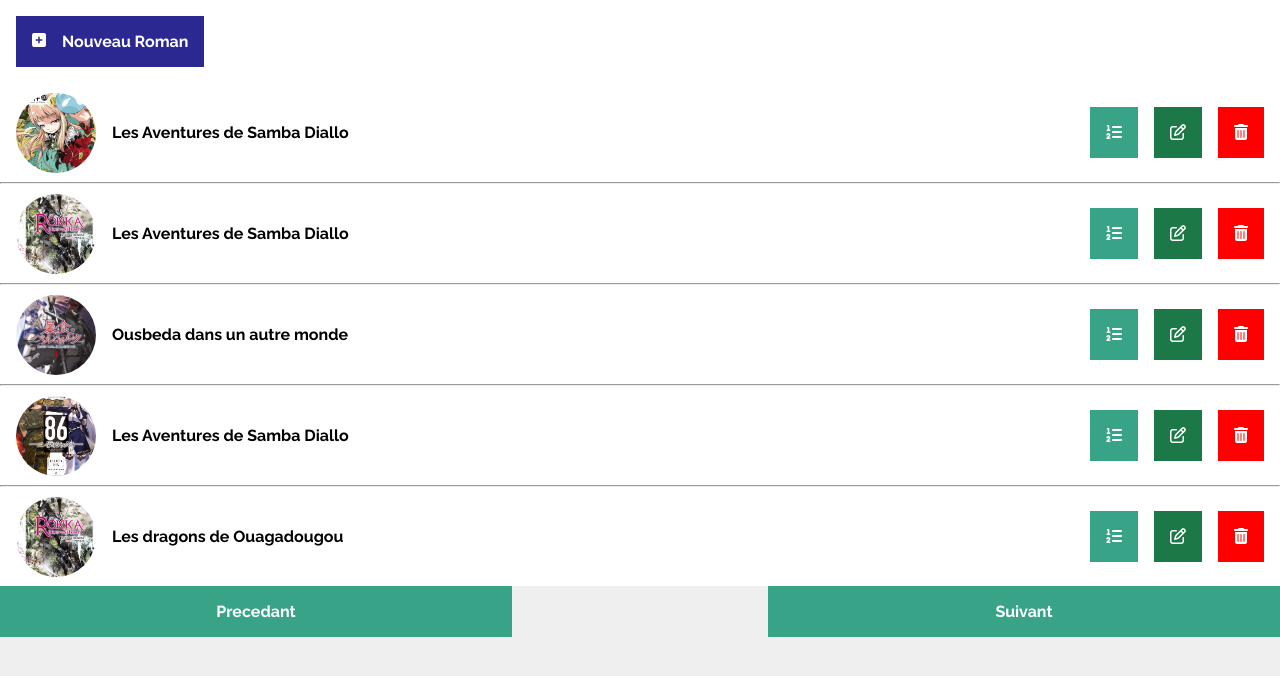
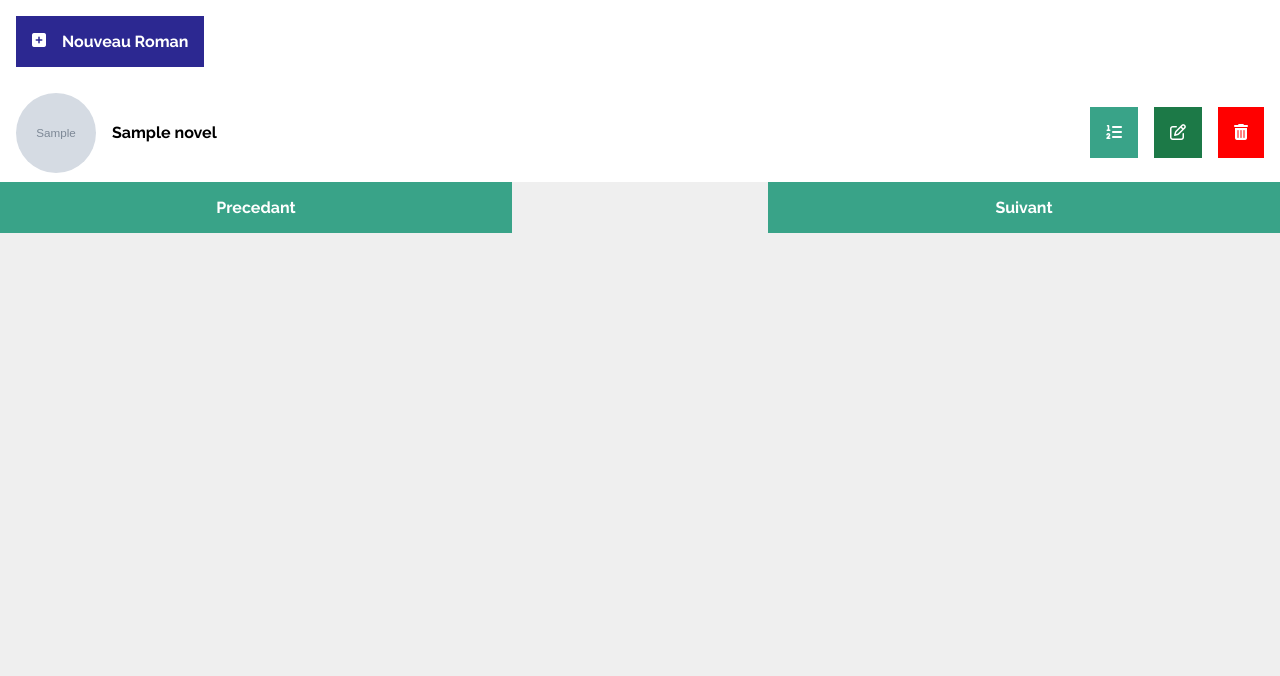
Before and after one commit to bsrodrigue/stalnov-legacy, a Django app: page /writer/my_creations in a window 1280 px wide. Shown: the part 123-799 px from the top of the page. Run offline with Django 3.2, Linux system fonts and the light colour scheme; a user stored in the database is signed in; tables that the repository leaves empty hold one stand-in row (values such as "Sample post"); grey boxes marked "Sample" are stand-in pictures; parts of the project's set-up code (start-up, migrations or seed data) failed here and were passed over; some libraries are stand-ins or nearby versions.

Commit message:
render real novel data on dashboard

```diff
--- a/src/apps/main/templates/novels/lists/my_creations.html
+++ b/src/apps/main/templates/novels/lists/my_creations.html
@@ -9,120 +9,45 @@
     </div>
 </div>
 <ul class="writer-dashboard-novel-list">
+    {% if novels %}
+
+        {% for novel in novels %}
+
     <li class="writer-dashboard-novel-list-item">
         <img
             class="writer-dashboard-novel-item-cover"
-            src="{% static 'global/img/covs/cov1.jpg' %}"
+            {% if novel.cover %}
+                src="{{ novel.cover.url  }}"
+            {% else %}
+
+                    {% endif %}
             alt=""
         />
         <p class="writer-dashboard-novel-item-title">
-            Les Aventures de Samba Diallo
+        {{ novel.title  }}
         </p>
         <div class="novel-item-stats"></div>
         <div class="writer-dashboard-novel-item-actions">
-            <div class="novel-item-action novel-item-action-chapters">
+            <a class="novel-item-action novel-item-action-chapters">
                 <i class="fas fa-list-ol"></i>
-            </div>
-            <div class="novel-item-action novel-item-action-edit">
+            </a>
+            <a href="{% url 'edit_novel' novel.id %}" class="novel-item-action novel-item-action-edit">
                 <i class="far fa-edit"></i>
-            </div>
-            <div class="novel-item-action novel-item-action-delete">
+            </a>
+            <a href="{% url 'delete_novel' novel.id %}" class="novel-item-action novel-item-action-delete">
                 <i class="fas fa-trash-alt"></i>
-            </div>
+            </a>
         </div>
     </li>
-    <hr />
-    <li class="writer-dashboard-novel-list-item">
-        <img
-            class="writer-dashboard-novel-item-cover"
-            src="{% static 'global/img/covs/cov2.jpg' %}"
-            alt=""
-        />
-        <p class="writer-dashboard-novel-item-title">
-            Les Aventures de Samba Diallo
-        </p>
-        <div class="novel-item-stats"></div>
-        <div class="writer-dashboard-novel-item-actions">
-            <div class="novel-item-action novel-item-action-chapters">
-                <i class="fas fa-list-ol"></i>
-            </div>
-            <div class="novel-item-action novel-item-action-edit">
-                <i class="far fa-edit"></i>
-            </div>
-            <div class="novel-item-action novel-item-action-delete">
-                <i class="fas fa-trash-alt"></i>
-            </div>
-        </div>
-    </li>
-    <hr />
-    <li class="writer-dashboard-novel-list-item">
-        <img
-            class="writer-dashboard-novel-item-cover"
-            src="{% static 'global/img/covs/cov3.jpg' %}"
-            alt=""
-        />
-        <p class="writer-dashboard-novel-item-title">
-            Ousbeda dans un autre monde
-        </p>
-        <div class="novel-item-stats"></div>
-        <div class="writer-dashboard-novel-item-actions">
-            <div class="novel-item-action novel-item-action-chapters">
-                <i class="fas fa-list-ol"></i>
-            </div>
-            <div class="novel-item-action novel-item-action-edit">
-                <i class="far fa-edit"></i>
-            </div>
-            <div class="novel-item-action novel-item-action-delete">
-                <i class="fas fa-trash-alt"></i>
-            </div>
-        </div>
-    </li>
-    <hr />
-    <li class="writer-dashboard-novel-list-item">
-        <img
-            class="writer-dashboard-novel-item-cover"
-            src="{% static 'global/img/covs/cov4.jpg' %}"
-            alt=""
-        />
-        <p class="writer-dashboard-novel-item-title">
-            Les Aventures de Samba Diallo
-        </p>
-        <div class="novel-item-stats"></div>
-        <div class="writer-dashboard-novel-item-actions">
-            <div class="novel-item-action novel-item-action-chapters">
-                <i class="fas fa-list-ol"></i>
-            </div>
-            <div class="novel-item-action novel-item-action-edit">
-                <i class="far fa-edit"></i>
-            </div>
-            <div class="novel-item-action novel-item-action-delete">
-                <i class="fas fa-trash-alt"></i>
-            </div>
-        </div>
-    </li>
-    <hr />
-    <li class="writer-dashboard-novel-list-item">
-        <img
-            class="writer-dashboard-novel-item-cover"
-            src="{% static 'global/img/covs/cov2.jpg' %}"
-            alt=""
-        />
-        <p class="writer-dashboard-novel-item-title">
-            Les dragons de Ouagadougou
-        </p>
-        <div class="novel-item-stats"></div>
-        <div class="writer-dashboard-novel-item-actions">
-            <div class="novel-item-action novel-item-action-chapters">
-                <i class="fas fa-list-ol"></i>
-            </div>
-            <div class="novel-item-action novel-item-action-edit">
-                <i class="far fa-edit"></i>
-            </div>
-            <div class="novel-item-action novel-item-action-delete">
-                <i class="fas fa-trash-alt"></i>
-            </div>
-        </div>
-    </li>
+    {% if not forloop.last %}
+        <hr />
+        {% endif %}
+
+            {% endfor %}
+
+        {% else %}
+
+    {% endif %}
 </ul>
 
 
--- a/src/apps/main/views.py
+++ b/src/apps/main/views.py
@@ -268,13 +268,13 @@ def edit_novel(request, novel_id):
 
 @login_required
 def my_creations(request):
-    my_created_novels = Novel.objects.filter(author=request.user.id)
+    novels = Novel.objects.filter(author=request.user.id)
     return render(
         request,
         "novels/lists/my_creations.html",
         {
             "page_title": "Mes Créations",
-            "my_created_novels": my_created_novels,
+            "novels": novels,
             "page_hero_title": "Mes créations",
             "page_hero_description": "",
         },
```
